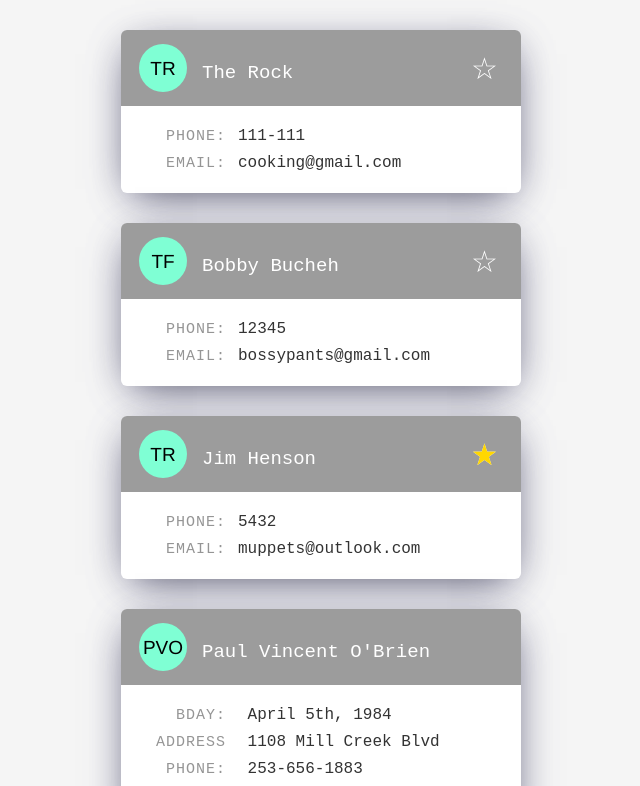
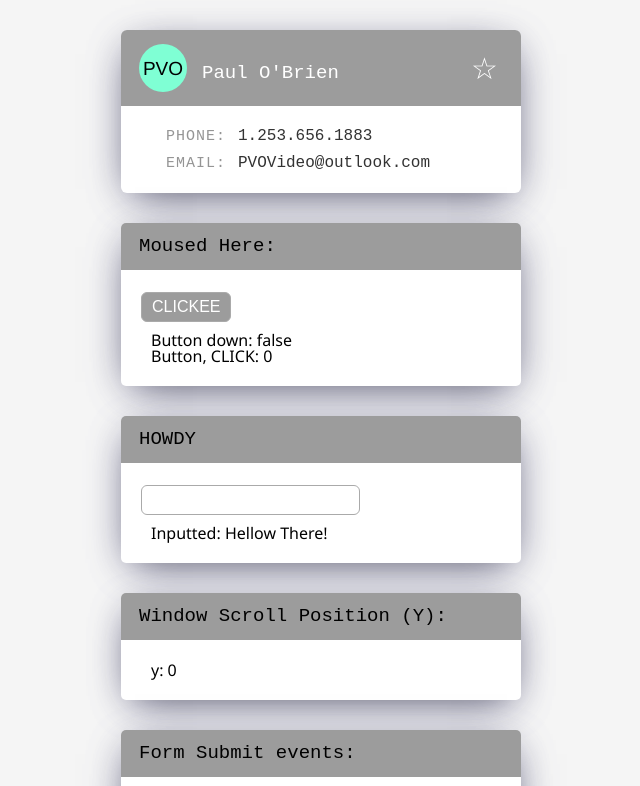
Before and after one commit to PVOBrien/ReactWork, a React (Create React App) app in the folder tutorial-app/: page / in a window 1280 px wide. Shown: the top 786 px of the page, without its empty margins (319-959 px from the left). Built offline with nearby package versions, Linux system fonts and the light colour scheme.

Commit message:
complete 3.7, intro to Hooks

```diff
--- a/tutorial-app/src/App.js
+++ b/tutorial-app/src/App.js
@@ -4,6 +4,7 @@ import InputEvents from './events/InputEvents';
 import FormValidation from './formValidation/FormValidation';
 import ShoppingList from './shoppingList/ShoppingList';
 import AddressBook from './addressBook/AddressBook';
+import ThisCardwHooks from './addressBook/singleCard_wHooks';
 import './css/reset.css';
 import './css/app.css';
 import './css/newCard.css'; // it's CSS. it imports it all, no need to designate exactly *what* is being imported.
@@ -13,9 +14,10 @@ function App() {
     <>
       <div className="App">
         {/* <ShowButton /> */}
-        <AddressBook />
-        <NewCard />
-        {/* <InputEvents /> */}
+        <ThisCardwHooks/>
+        {/* <AddressBook /> */}
+        {/* <NewCard /> */}
+        <InputEvents />
         {/* <FormValidation /> */}
       </div>
       <div>
--- a/tutorial-app/src/addressBook/AddressBook.js
+++ b/tutorial-app/src/addressBook/AddressBook.js
@@ -30,6 +30,41 @@ class AddressBook extends Component {
         }
       ]
     }
+
+    this.handleFavoriteToggle = this.handleFavoriteToggle.bind(this)
+
+  }
+// how to update child/parent class... (DON'T FORGET TO BIND!!!)
+  handleFavoriteToggle(contactIndex) { // 1. define function, pass in index
+    const newContactsState = [...this.state.contacts] // 2. brings in all array of items to be possibly updated.
+    newContactsState[contactIndex] = {
+      ...newContactsState[contactIndex], // 3. brings in all items of specific item to be updated
+      favorite: !newContactsState[contactIndex].favorite // 4. updates specific property of item to be updated.
+    }
+
+    this.setState({ // 5. sets the state all over w the new stuff.
+      contacts: newContactsState
+    })
+  } // TODO: DID YOU REMEMBER TO ADD BINDING TO THE CONSTRUCTOR?
+
+  componentDidUpdate(prevProps, prevState){
+    const prevStateString = JSON.stringify(prevState.contacts)
+    const updatedStateString = JSON.stringify(this.state.contacts)
+
+    if (prevStateString !== updatedStateString) {
+      console.log("Save it: " + updatedStateString)
+      localStorage.setItem('contacts', updatedStateString)
+    }
+  }
+
+  componentDidMount(){
+    const savedStateFromLocalStorage = localStorage.getItem('contacts')
+
+    if (savedStateFromLocalStorage) {
+        this.setState({
+          contacts: JSON.parse(savedStateFromLocalStorage)
+        })
+    }
   }
 
   render() {
@@ -49,6 +84,7 @@ class AddressBook extends Component {
             <ThisCard
               contact={singleContact}
               index={index}
+              handleFavoriteToggle={this.handleFavoriteToggle}
               key={index} // This doesn't get "passed in", rather it just knows that it is now the index for this card. #ok.
             />
           )
--- a/tutorial-app/src/addressBook/singleCard.js
+++ b/tutorial-app/src/addressBook/singleCard.js
@@ -13,7 +13,10 @@ const ThisCard = (props) => {
       <header>
         <span initials={contact.initials}></span>
         <h2>{contact.fullName}</h2>
-        <div className={`favorite ${activeClass}`}>☆</div>
+        <div
+          className={`favorite ${activeClass}`}
+          onClick={ () => {props.handleFavoriteToggle(index) }} // how to pass all the details around for parent/child data updates.
+          >☆</div>
       </header>
 
       <main>
--- /dev/null
+++ b/tutorial-app/src/addressBook/singleCard_wHooks.js
@@ -0,0 +1,43 @@
+import React, { useEffect, useState } from 'react'
+
+const ThisCardwHooks = () => {
+
+  const [initials, setInitials] = useState("PVO") // via object destructuring
+  const [fullName, setFullName] = useState("Paul O'Brien")
+  const [phone, setPhone] = useState("1.253.656.1883")
+  const [email, setEmail] = useState("PVOVideo@outlook.com")
+  const [favorite, setFavorite] = useState(false)
+  const activeClass = favorite ? 'active' : '';
+
+  useEffect(() => {
+    console.log(`Value been to ${favorite}`)
+  })
+
+  return (
+    <section className="address-card">
+      <header>
+        <span initials={initials}></span>
+        <h2>{fullName}</h2>
+        <div
+          className={`favorite ${activeClass}`}
+          onClick={ () => { setFavorite(!favorite) }} // how to pass all the details around for parent/child data updates.
+          >☆</div>
+      </header>
+
+      <main>
+        <ul>
+          <li>
+            <span> Phone: </span>
+            {phone ? phone : 'N/A'}
+          </li>
+          <li>
+            <span> Email: </span>
+            {email ? email : 'N/A'}
+          </li>
+        </ul>
+      </main>
+    </section >
+  )
+}
+
+export default ThisCardwHooks;
--- a/tutorial-app/src/css/newCard.css
+++ b/tutorial-app/src/css/newCard.css
@@ -47,6 +47,7 @@ header {
   color: gold;
 }
 
+/* https://css-tricks.com/almanac/selectors/a/after-and-before */
 .address-card .favorite.active:after {
   content: "\2605";
   position: absolute;
```
